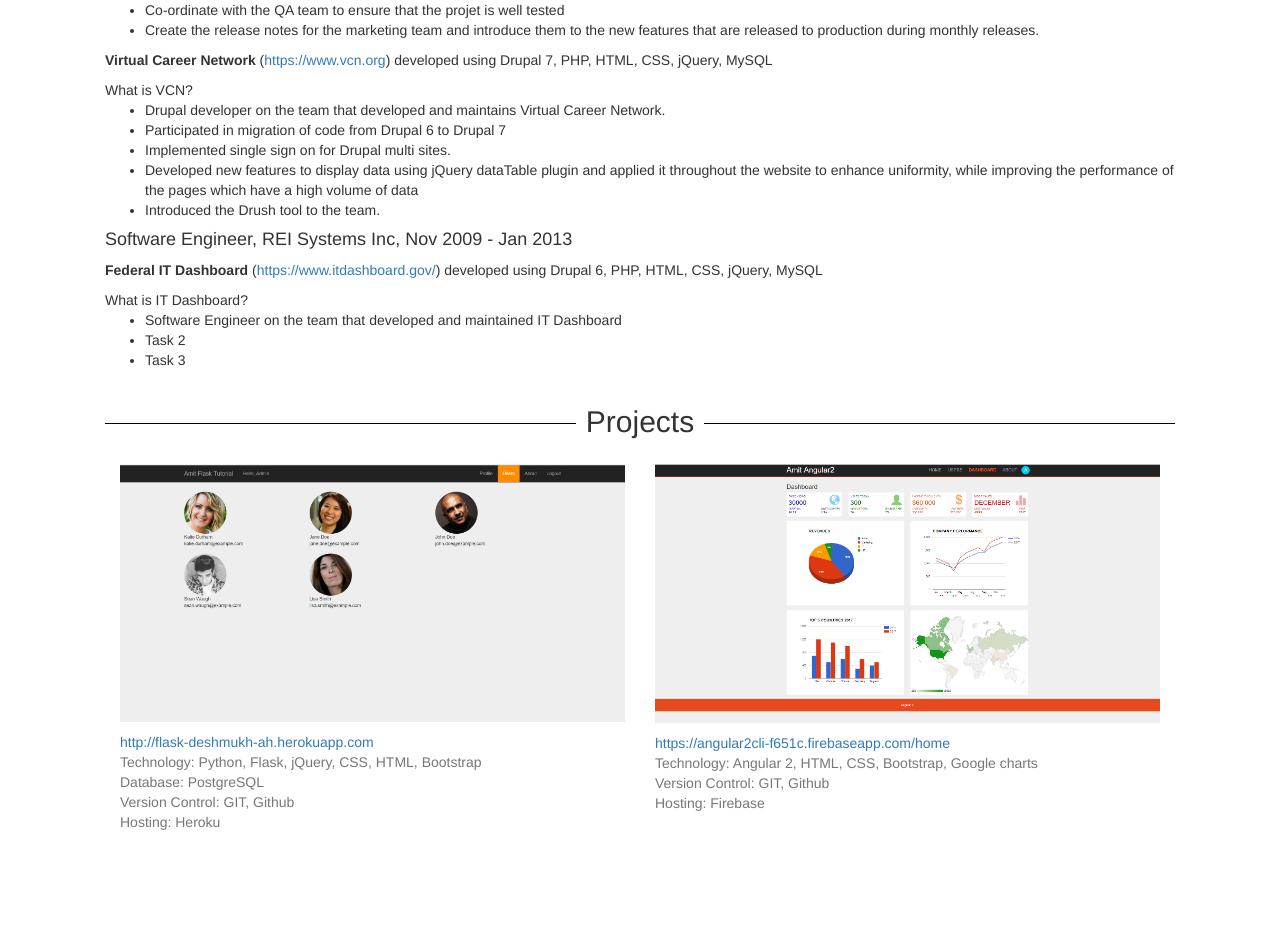
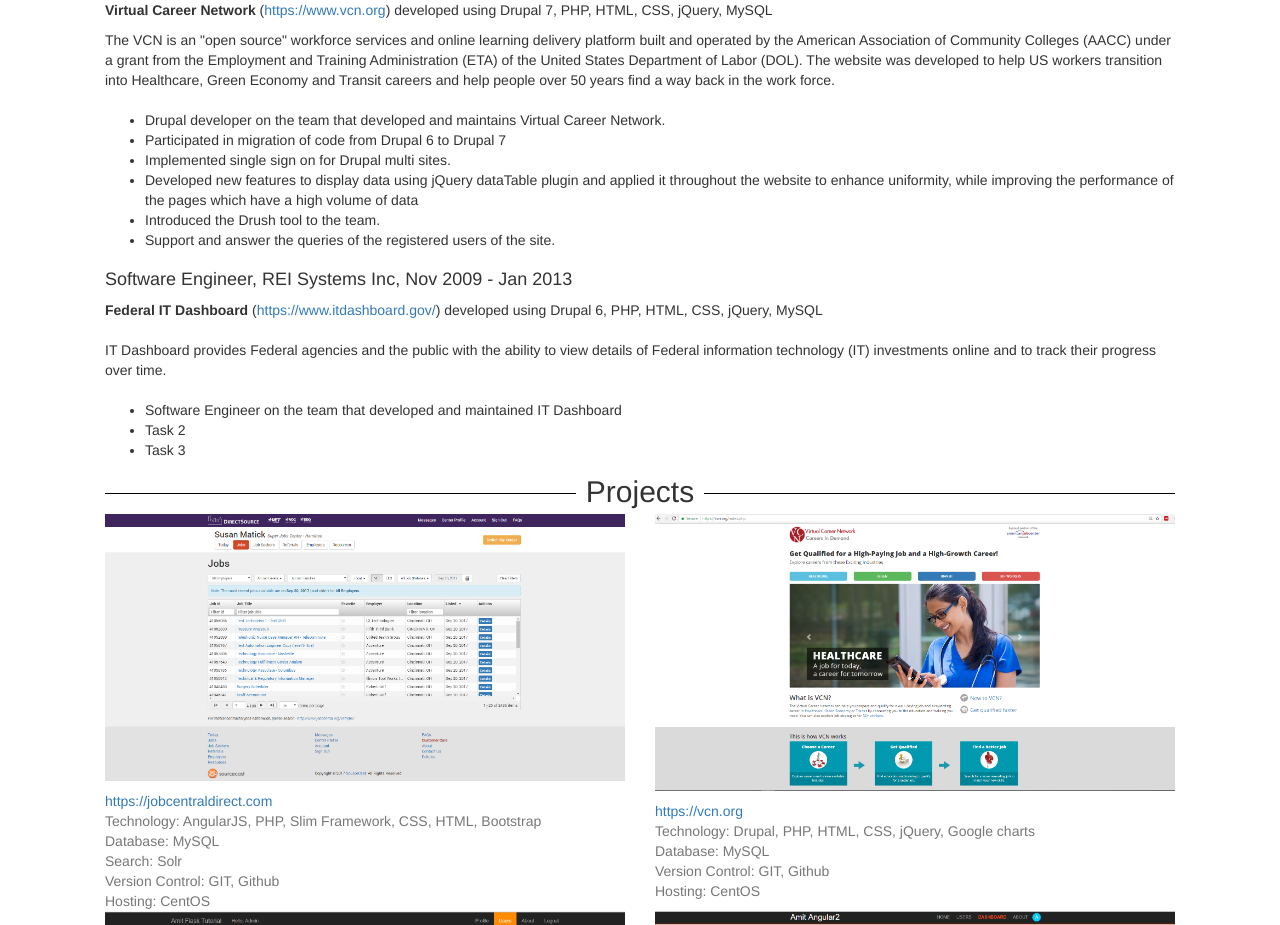
Before and after one commit to ahdeshmukh/portfolio, an Angular app: page / in a window 1280 px wide. Shown: the part 1367-2292 px from the top of the page. Before the commit the page ends 2219 px from the top, so only its background shows below. Built offline with nearby package versions, Linux system fonts and the light colour scheme; what ng2-scroll-to would draw is missing.

Commit message:
updates - adding direct source and vcn under projects

```diff
--- a/src/app/app.component.css
+++ b/src/app/app.component.css
@@ -79,7 +79,7 @@
 }
 
 .my-sections {
-  padding: 30px 50px 0 50px;
+  padding: 10px 50px 0 50px;
   font-size: 14px;
 }
 
@@ -98,3 +98,7 @@
     padding: 0 10px;
     background:#fff;
 }
+.portfolio-image {
+    max-height:200px;
+    max-width:200px;
+}
--- a/src/app/app.component.html
+++ b/src/app/app.component.html
@@ -29,7 +29,7 @@
       </div>
     </div>
     <div class="col-md-4">
-      <img style="max-height:200px; max-width:200px;" class="img-responsive img-circle padding-top-bottom-20 center-block" src="{{my_photo}}" />
+      <img class="img-responsive img-circle portfolio-image padding-top-20 padding-bottom-20 center-block" src="{{my_photo}}" />
       <div class="center-text font-20">FULL STACK SOFTWARE ENGINEER</div>
       <div class="center-text font-12">deshmukh.ah@gmail.com</div>
       <div class="center-text font-12">703-901-5790</div>
@@ -46,10 +46,10 @@
   </div>
 </div>
 
-<div id="about" class="container">
+<div id="about" class="container my-sections">
+  <h2 class="my-section-title"><span>About</span></h2>
   <div class="row">
-    <div class="col-xs-12 my-sections">
-      <h2 class="my-section-title"><span>About</span></h2>
+    <div class="col-xs-12">
       <p>I am Amit Deshmukh. Thank you for visiting my portfolio.
         I am a Full Stack Software Engineer with over 8 years experience in the field of Software Engineering.
         I graduated from George Mason University with Masters in Information Systems in 2009 with a GPA of 3.39.
@@ -63,12 +63,6 @@
         <li>Experience working in Agile environment.</li>
         <li>Invest personal time in trying to get hands-on experience for new technologies.</li>
       </ul>
-      <!--<div class="row">
-        <div class="col-md-2"><span class="skill-name">GITHUB</span></div>
-        <div class="col-md-10"><a class="padding-left-15" href="https://github.com/ahdeshmukh" target="_blank">https://github.com/ahdeshmukh</a></div>
-        <div class="col-md-2"><span class="skill-name">LINKEDIN</span></div>
-        <div class="col-md-10"><a class="padding-left-15" href="https://www.linkedin.com/in/ahdeshmukh" target="_blank">https://www.linkedin.com/in/ahdeshmukh/</a></div>
-      </div>-->
       <div><span class="skill-name">GITHUB</span></div>
       <div><a href="https://github.com/ahdeshmukh" target="_blank">https://github.com/ahdeshmukh</a></div>
       <div><span class="skill-name">LINKEDIN</span></div>
@@ -126,10 +120,10 @@
   </div>
 </div>
 
-<div id="experience" class="container">
+<div id="experience" class="container my-sections">
+  <h2 class="my-section-title"><span>Experience</span></h2>
   <div class="row">
-    <div class="col-xs-12 my-sections">
-      <h2 class="my-section-title"><span>Experience</span></h2>
+    <div class="col-xs-12">
       <div>
         <h4>Software Engineer, Xpand Corporation, Jan 2013 - Present</h4>
         <div>
@@ -152,21 +146,24 @@
         </div>
         <div>
           <p><span class="font-bold">Virtual Career Network</span> (<a href="https://www.vcn.org" target="_blank">https://www.vcn.org</a>) developed using Drupal 7, PHP, HTML, CSS, jQuery, MySQL</p>
-          <div>What is VCN?</div>
+          <div>The VCN is an "open source" workforce services and online learning delivery platform built and operated by the American Association of Community Colleges (AACC) under a grant from the Employment and Training Administration (ETA) of the United States Department of Labor (DOL). The website was developed to help US workers transition into Healthcare, Green Economy and Transit careers and help people over 50 years find a way back in the work force.</div>
+          <div class="margin-top-20 margin-bottom-20">
             <ul>
               <li>Drupal developer on the team that developed and maintains Virtual Career Network.</li>
               <li>Participated in migration of code from Drupal 6 to Drupal 7</li>
               <li>Implemented single sign on for Drupal multi sites.</li>
               <li>Developed new features to display data using jQuery dataTable plugin and applied it throughout the website to enhance uniformity, while improving the performance of the pages which have a high volume of data</li>
               <li>Introduced the Drush tool to the team.</li>
+              <li>Support and answer the queries of the registered users of the site.</li>
             </ul>
+          </div>
         </div>
       </div>
       <div>
         <h4>Software Engineer, REI Systems Inc, Nov 2009 - Jan 2013</h4>
         <div>
           <p><span class="font-bold">Federal IT Dashboard</span> (<a href="https://www.itdashboard.gov/" target="_blank">https://www.itdashboard.gov/</a>)  developed using Drupal 6, PHP, HTML, CSS, jQuery, MySQL</p>
-          <div>What is IT Dashboard?</div>
+          <div class="margin-top-20 margin-bottom-20">IT Dashboard provides Federal agencies and the public with the ability to view details of Federal information technology (IT) investments online and to track their progress over time.</div>
           <ul>
             <li>Software Engineer on the team that developed and maintained IT Dashboard</li>
             <li>Task 2</li>
@@ -178,10 +175,37 @@
   </div>
 </div>
 
-<div id="projects" class="container">
-  <div class="row my-sections">
+<div id="projects" class="container my-sections">
   <h2 class="my-section-title"><span>Projects</span></h2>
-    <div class="col-md-6 padding-top-bottom-20">
+  <div class="row">
+    <div class="col-md-6">
+      <a href="https://jobcentraldirect.com" target="_blank">
+          <img class="img-responsive" src="{{directsource_image}}" />
+      </a>
+      <div class="padding-top-10 text-muted">
+        <div><a href="https://jobcentraldirect.com" target="_blank">https://jobcentraldirect.com</a></div>
+        <div>Technology: AngularJS, PHP, Slim Framework, CSS, HTML, Bootstrap</div>
+        <div>Database: MySQL</div>
+        <div>Search: Solr</div>
+        <div>Version Control: GIT, Github</div>
+        <div>Hosting: CentOS</div>
+      </div>
+    </div>
+    <div class="col-md-6">
+      <a href="https://vcn.org" target="_blank">
+        <img class="img-responsive" src="{{vcn_image}}" />
+      </a>
+      <div class="padding-top-10 text-muted">
+        <div><a href="https://vcn.org" target="_blank">https://vcn.org</a></div>
+        <div>Technology: Drupal, PHP, HTML, CSS, jQuery, Google charts</div>
+        <div>Database: MySQL</div>
+        <div>Version Control: GIT, Github</div>
+        <div>Hosting: CentOS</div>
+      </div>
+    </div>
+  </div>
+  <div class="row">
+    <div class="col-md-6">
       <a href="http://flask-deshmukh-ah.herokuapp.com" target="_blank">
           <img class="img-responsive" src="{{flask_image}}" />
       </a>
@@ -193,7 +217,7 @@
         <div>Hosting: Heroku</div>
       </div>
     </div>
-    <div class="col-md-6 padding-top-bottom-20">
+    <div class="col-md-6">
       <a href="https://angular2cli-f651c.firebaseapp.com/home" target="_blank">
         <img class="img-responsive" src="{{angular2_cli}}" />
       </a>
--- a/src/app/app.component.ts
+++ b/src/app/app.component.ts
@@ -10,6 +10,8 @@
   my_photo = '/assets/images/amit_photo.jpg';
   flask_image = '/assets/images/projects/flask.png';
   angular2_cli = '/assets/images/projects/angular2cli.png';
+  vcn_image = '/assets/images/projects/vcn.png';
+  directsource_image = '/assets/images/projects/directsource.png';
 
   /*flask_image = '/assets/images/projects/1.png';
   angular2_cli = '/assets/images/projects/2.png';*/
--- a/src/styles.css
+++ b/src/styles.css
@@ -17,3 +17,15 @@
 .padding-top-10 {
 	padding-top: 10px
 }
+.padding-top-20 {
+	padding-top: 20px
+}
+.padding-bottom-20 {
+	padding-bottom: 20px
+}
+.margin-top-20 {
+	margin-top: 20px;
+}
+.margin-bottom-20 {
+	margin-bottom: 20px;
+}
```
Also changed, not shown: src/assets/images/projects/directsource.png (added), src/assets/images/projects/vcn.png (added). Lines whose indentation alone changed are shown as unchanged.
